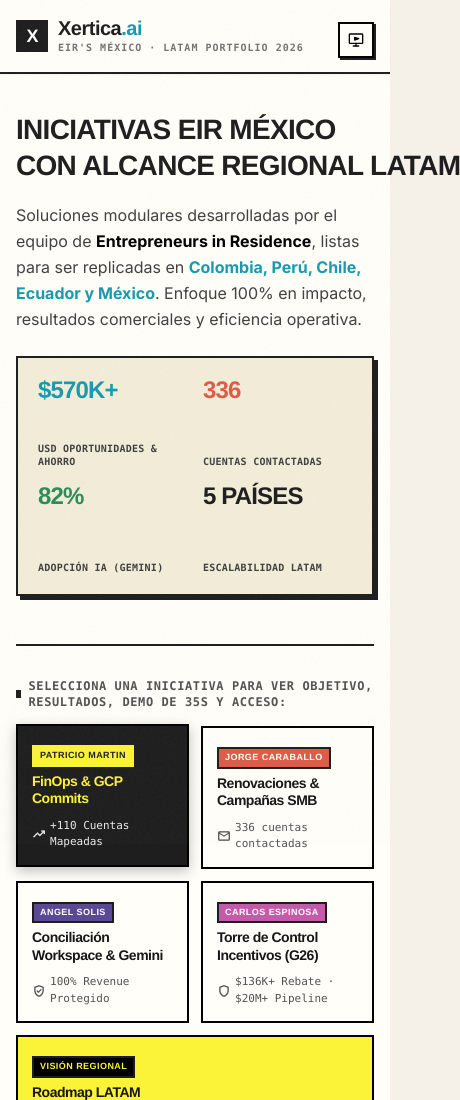
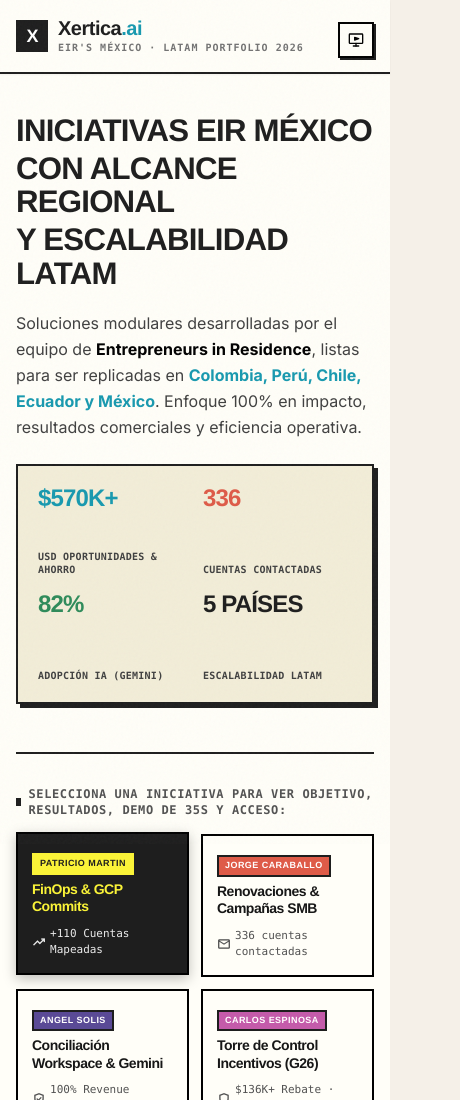
Before and after one commit to carlosespinosa-xertrepo/eir-mexico-portfolio-latam, a website: page index.html in a window 390 px wide. Shown: the top 1100 px of the page, 460 px wide, since content can reach past the window. Drawn offline with nearby package versions, Linux system fonts and the light colour scheme; no server answers.

Commit message:
style: formatear título hero en 3 renglones equilibrados y aumentar tamaño de fuente

```diff
--- a/index.html
+++ b/index.html
@@ -17,14 +17,22 @@
     <link rel="stylesheet" href="https://fonts.googleapis.com/css2?family=Material+Symbols+Outlined:opsz,wght,FILL,GRAD@20..48,100..700,0..1,-50..200" />
 
     <style>
-        .hero-title-line1 {
+        .hero-title-line1,
+        .hero-title-line2,
+        .hero-title-line3 {
             display: block;
             white-space: nowrap !important;
+        }
+        .hero-title-line1,
+        .hero-title-line2 {
             margin-bottom: 0.25rem;
         }
-        .hero-title-line2 {
-            display: block;
-            white-space: nowrap !important;
+        @media (max-width: 640px) {
+            .hero-title-line1,
+            .hero-title-line2,
+            .hero-title-line3 {
+                white-space: normal !important;
+            }
         }
         .material-symbols-outlined {
             font-family: 'Material Symbols Outlined';
@@ -297,10 +305,11 @@
             <div class="max-w-7xl mx-auto">
                 <div class="flex flex-col xl:flex-row xl:items-center justify-between gap-6 lg:gap-8 xl:gap-10">
                     <div class="flex-1 min-w-0 max-w-2xl">
-                        <!-- Título en exactamente 2 líneas con tipografía más grande y destacada -->
-                        <h1 class="font-display font-black uppercase tracking-tight text-[#1E1E1E]" style="font-size: clamp(1.75rem, 2.7vw, 2.85rem); line-height: 1.15;">
+                        <!-- Título en 3 renglones perfectamente equilibrados y mayor tamaño de fuente -->
+                        <h1 class="font-display font-black uppercase tracking-tight text-[#1E1E1E]" style="font-size: clamp(1.95rem, 3.1vw, 3.25rem); line-height: 1.08;">
                             <span class="hero-title-line1">Iniciativas EIR México</span>
-                            <span class="hero-title-line2">con Alcance Regional LATAM</span>
+                            <span class="hero-title-line2">con Alcance Regional</span>
+                            <span class="hero-title-line3">y Escalabilidad LATAM</span>
                         </h1>
 
                         <!-- Texto descriptivo con espaciado natural -->
```
